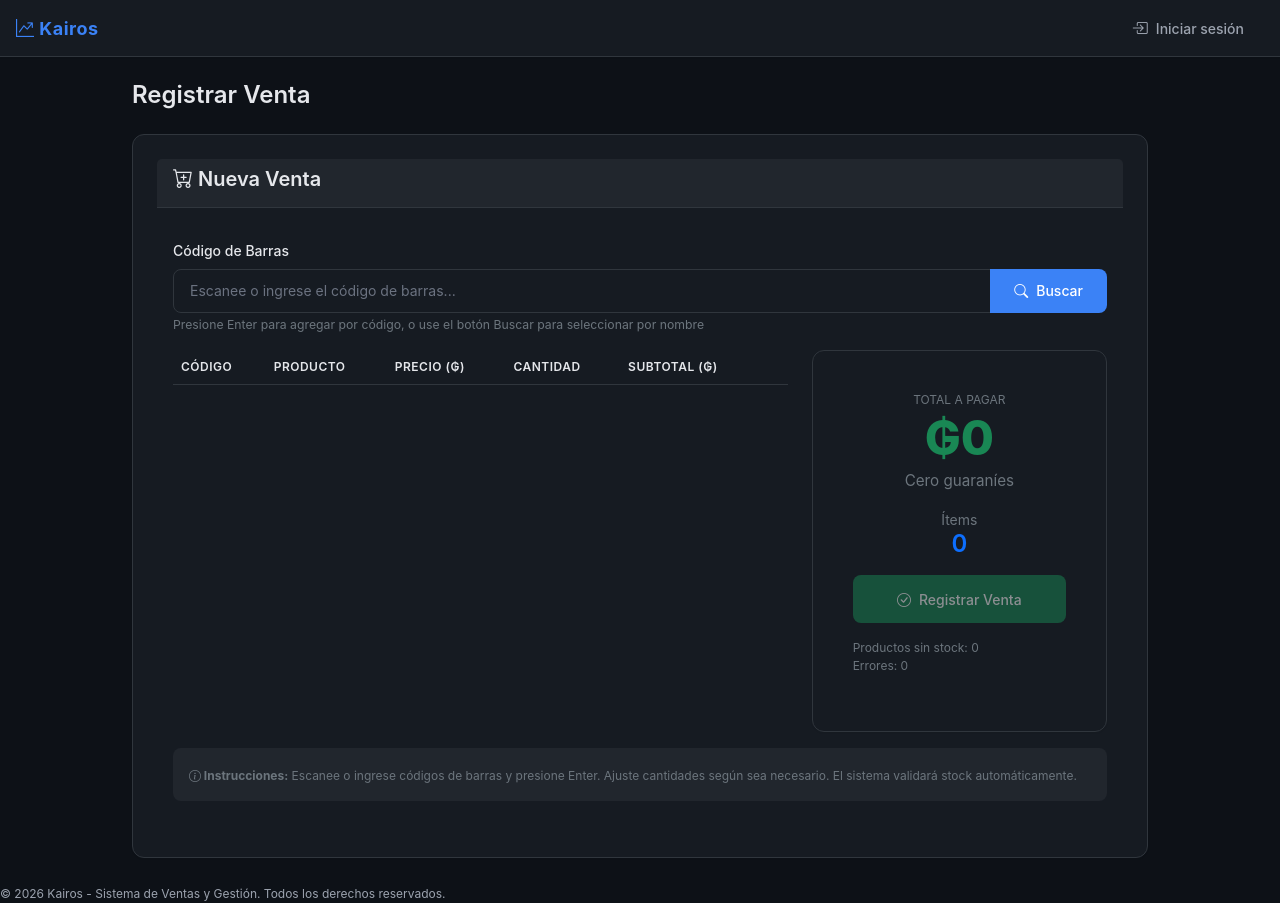
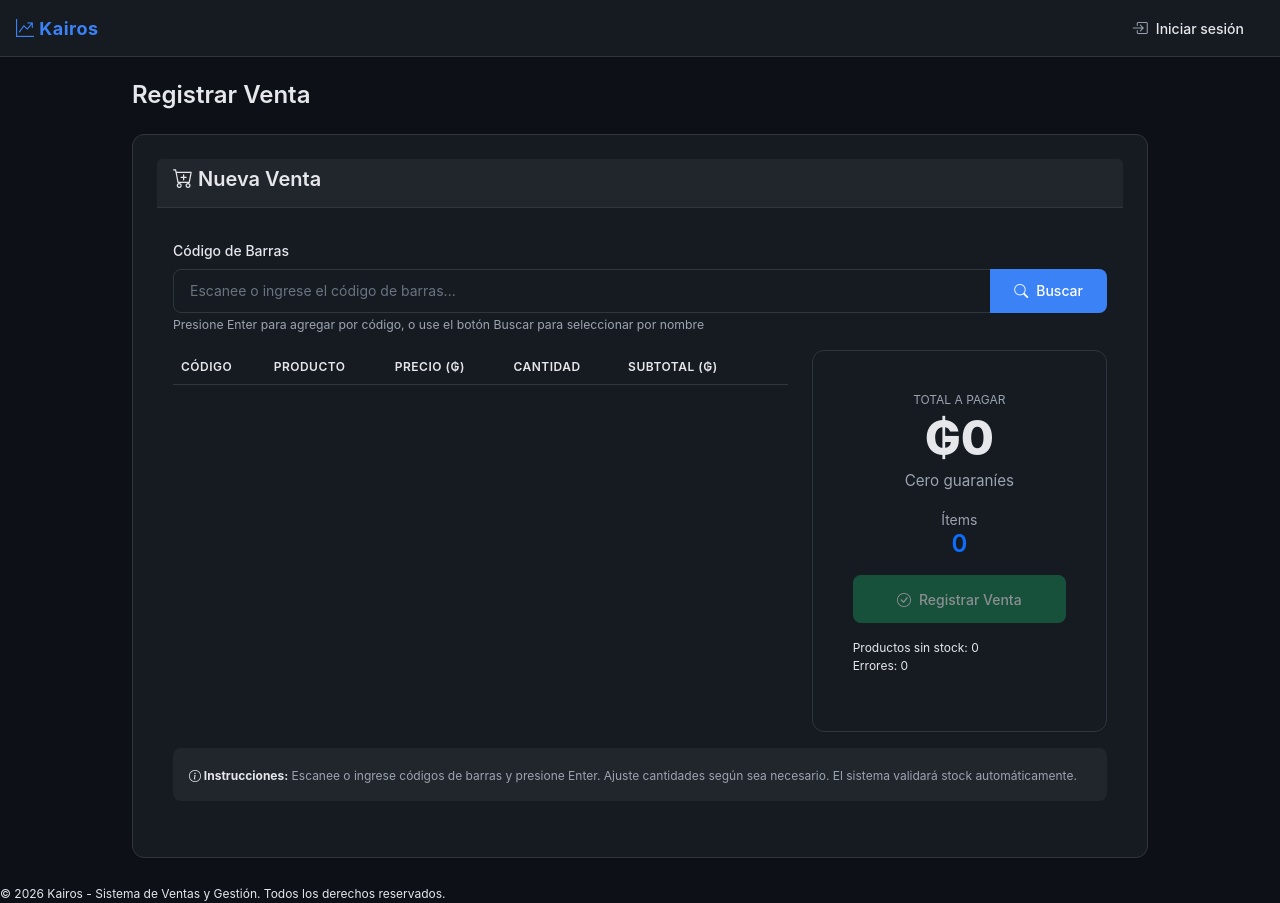
Before and after one commit to ortiz-ivan/kairos, a Flask app: template templates/agregar_venta.html in a window 1280 px wide. Run offline with Flask 3, Linux system fonts and the light colour scheme; the template is opened without the code that fills it, so the values that code supplies are empty.

Commit message:
fix: agregar estilos de color para todos los textos en dark mode

```diff
--- a/templates/base.html
+++ b/templates/base.html
@@ -92,6 +92,19 @@
             background-color: var(--color-danger);
             border-color: var(--color-danger);
             color: white;
+        }
+
+        /* Estilos globales de texto */
+        h1, h2, h3, h4, h5, h6 {
+            color: var(--text-primary) !important;
+        }
+
+        p, div, span, small, code, label {
+            color: var(--text-primary);
+        }
+
+        strong, b {
+            color: var(--text-primary);
         }
 
         /* Layout principal */
@@ -210,12 +223,34 @@
             transition: all var(--transition-fast);
         }
 
+        .table tbody tr:hover td {
+            color: var(--text-primary);
+        }
+
         .table-striped tbody tr:nth-of-type(odd) {
             background-color: var(--bg-primary);
         }
 
         .table-striped tbody tr:nth-of-type(even) {
             background-color: var(--bg-secondary);
+        }
+
+        /* Asegurar que todo texto en tablas sea visible */
+        .table td,
+        .table th,
+        .table td strong,
+        .table td small,
+        .table td code,
+        .table td span {
+            color: var(--text-primary) !important;
+        }
+
+        .table .text-secondary {
+            color: var(--text-secondary) !important;
+        }
+
+        .table .text-info {
+            color: var(--color-info) !important;
         }
 
         /* Forms */
@@ -274,8 +309,36 @@
             font-weight: var(--font-weight-semibold);
         }
 
+        .card-header h5,
+        .card-header h6,
+        .card-header strong,
+        .card-header span {
+            color: var(--text-primary) !important;
+        }
+
         .card-body {
             background-color: var(--bg-secondary);
+        }
+
+        .card-body h5,
+        .card-body h6,
+        .card-body p,
+        .card-body strong,
+        .card-body span,
+        .card-body small,
+        .card-body .text-secondary {
+            color: var(--text-primary) !important;
+        }
+
+        .card-body .text-secondary {
+            color: var(--text-secondary) !important;
+        }
+
+        .card-body .text-info,
+        .card-body .text-success,
+        .card-body .text-danger,
+        .card-body .text-warning {
+            color: inherit !important;
         }
 
         /* Buttons */
```
